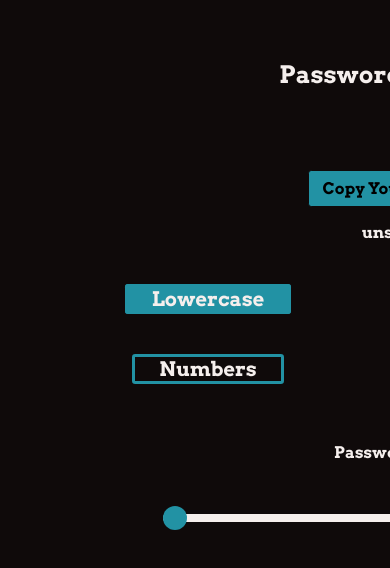
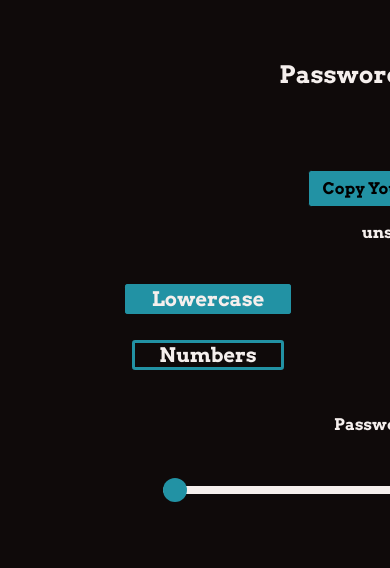
Before and after one commit to GagaSissi/Password-Generator, a Vue app: page / in a window 390 px wide. Shown: the top 568 px of the page. Built offline with nearby package versions, Linux system fonts and the light colour scheme.

Commit message:
em to rem

```diff
--- a/src/components/PasswordGenerator.vue
+++ b/src/components/PasswordGenerator.vue
@@ -112,15 +112,15 @@ export default {
 }
 
 main {
-  width: 50em;
+  width: 50rem;
   display: flex;
   justify-content: center;
   flex-direction: column;
 }
 
 .grid-container {
-  font-size: 1.25em;
-  height: 7em;
+  font-size: 1.25rem;
+  height: 7rem;
   display: grid;
   grid-template-columns: 25% 1fr 1fr 25%;
   grid-template-rows: 50% 50%;
@@ -155,8 +155,8 @@ main {
 }
 
 p {
-  margin: 1em;
-  height: 3em;
+  margin: 1rem;
+  height: 3rem;
 }
 
 .passwordID {
@@ -180,7 +180,7 @@ input {
 /* Sliding Bar*/
 /* Hier länge der Bar einstellen */
 input[type="range"] {
-  width: 30em;
+  width: 30rem;
 }
 
 .labelButton {
@@ -235,7 +235,7 @@ input[type="range"] {
 
 @media screen and (max-width: 800px) {
   .grid-container {
-    font-size: 1.25em;
+    font-size: 1.25rem;
     display: grid;
     grid-template-columns: 50% 50%;
     grid-template-rows: 50% 50%;
```
